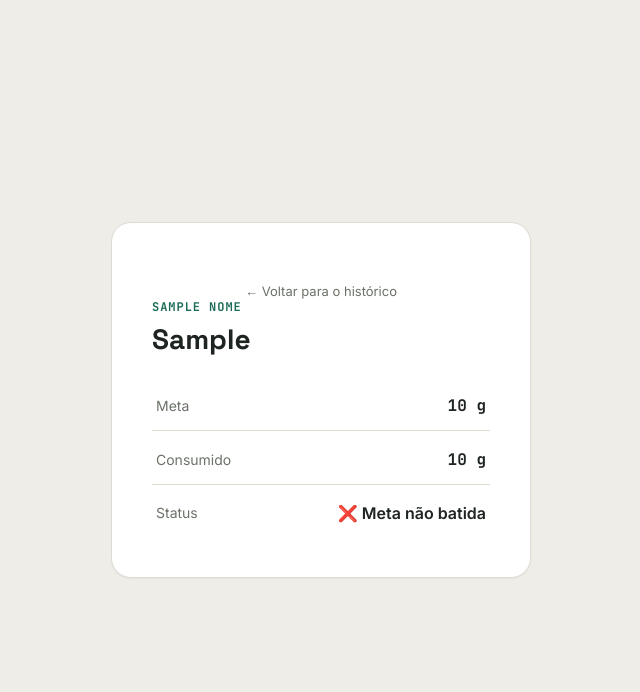
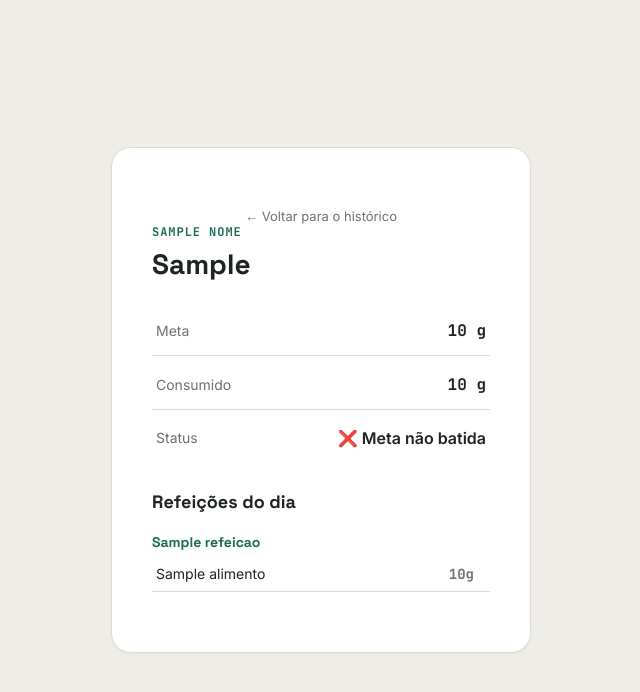
Before and after one commit to Arthur-Isidoro/Protein-Tracker, a Flask app: template templates/detalhe_dia.html in a window 1280 px wide. Shown: the top 692 px of the page, without its empty margins (319-959 px from the left). Run offline with Flask 3, Linux system fonts and the light colour scheme; the template is opened without the code that fills it: most values are stand-ins (such as "Sample title", 1, 10 or a date in 2020).

Commit message:
Update detalhe_dia.html
exibe refeições detalhadas na página de detalhe do dia

```diff
--- a/templates/detalhe_dia.html
+++ b/templates/detalhe_dia.html
@@ -33,6 +33,25 @@
                 {% endif %}
             </div>
         </div>
+
+        {% if itens %}
+        <h2 class="secao-titulo">Refeições do dia</h2>
+        <div class="itens-hoje">
+            {% set refeicoes_vistas = [] %}
+            {% for item in itens %}
+                {% if item['refeicao'] not in refeicoes_vistas %}
+                    {% set _ = refeicoes_vistas.append(item['refeicao']) %}
+                    <p class="refeicao-titulo">{{ item['refeicao'] }}</p>
+                {% endif %}
+                <div class="item-linha">
+                    <span class="item-nome">{{ item['alimento'] }}</span>
+                    <span class="item-gramas mono">{{ item['gramas'] | round(1) }}g</span>
+                </div>
+            {% endfor %}
+        </div>
+        {% else %}
+        <p class="empty-state">Esse dia foi salvo sem o detalhamento por refeição.</p>
+        {% endif %}
     </main>
 </body>
 </html>
```
